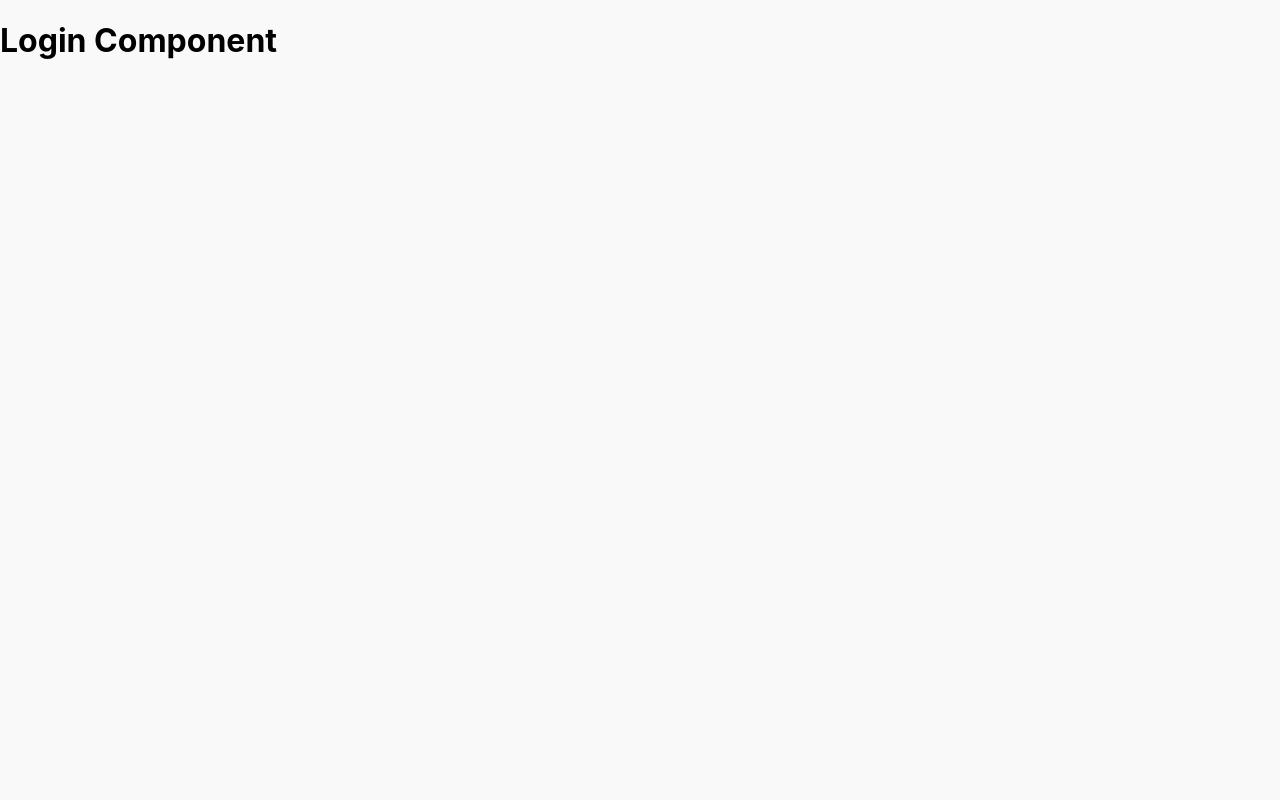
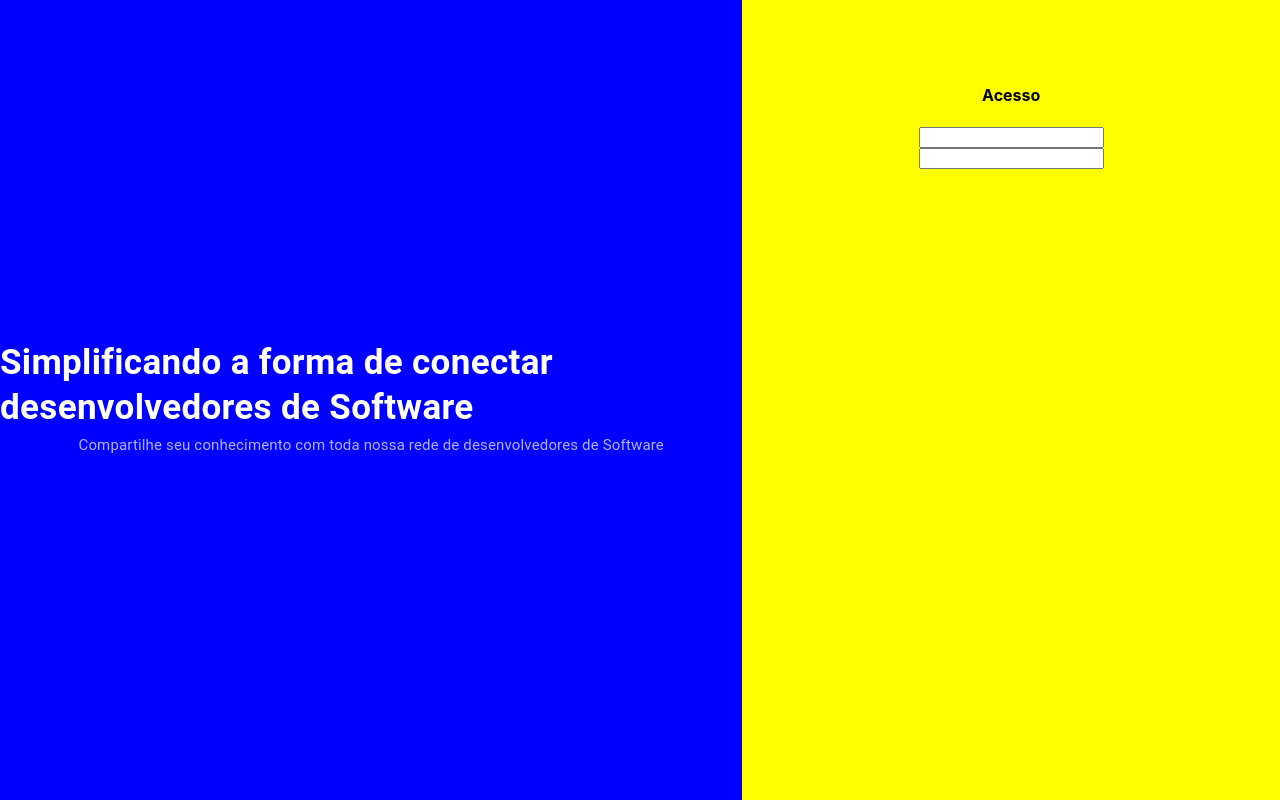
Before and after one commit to belmironeto/conectadev, a React (Create React App) app: page /sign-in in a window 1280 px wide. Built offline with nearby package versions, Linux system fonts and the light colour scheme.

Commit message:
Criação da pagina de Sign-In

```diff
--- a/src/components/PostCard/index.js
+++ b/src/components/PostCard/index.js
@@ -12,9 +12,9 @@
   Typography,
   IconButton,
   Avatar,
-  Icon,
+  //Icon,
 } from '@material-ui/core';
-import { Book } from 'react-feather';
+//import { Book } from 'react-feather';
 
 const useStyles = makeStyles((theme) => ({
   root: {
--- a/src/pages/Signin/index.js
+++ b/src/pages/Signin/index.js
@@ -1,10 +1,64 @@
 import React from 'react';
-import { LogIn } from 'react-feather';
 
+import { makeStyles } from '@material-ui/core/styles';
+import { Typography } from '@material-ui/core';
+
+const useStyles = makeStyles((theme) => ({
+  root: {
+    display: 'flex',
+    flexDirection: 'row',
+    height: '100vh',
+  },
+  left: {
+    background: 'blue',
+    flexBasis: '58%',
+
+    display: 'flex',
+    flexDirection: 'column',
+    justifyContent: 'center',
+    alignItems: 'center',
+  },
+  right: {
+    background: 'yellow',
+    flexBasis: '42%',
+  },
+  form: {
+    display: 'flex',
+    flexDirection: 'column',
+    margin: '64px 32px',
+    alignItems: 'center',
+  },
+}));
 export default function SignIn() {
+  const classes = useStyles();
   return (
-    <div>
-      <h1>Login Component</h1>
+    <div className={classes.root}>
+      <div className={classes.left}>
+        <Typography style={{ color: '#fff', fontSize: 35, lineHeight: '45px' }}>
+          <strong>
+            Simplificando a forma de conectar desenvolvedores de Software
+          </strong>
+        </Typography>
+        <Typography
+          variant="body2"
+          style={{
+            color: 'rgb(255,255,255,0.7)',
+            margimTop: 30,
+            fontSize: 15,
+            lineHeight: '30px',
+          }}
+        >
+          Compartilhe seu conhecimento com toda nossa rede de desenvolvedores de
+          Software
+        </Typography>
+      </div>
+      <div className={classes.right}>
+        <form className={classes.form}>
+          <h4>Acesso</h4>
+          <input type="text" />
+          <input type="text" />
+        </form>
+      </div>
     </div>
   );
 }
--- a/src/theme/pallete.js
+++ b/src/theme/pallete.js
@@ -1,6 +1,6 @@
 import { colors } from '@material-ui/core';
 
-export default {
+const pallete = {
   primary: {
     main: colors.indigo['A400'],
     dark: colors.indigo['A700'],
@@ -12,3 +12,5 @@
     light: colors.orange['A200'],
   },
 };
+
+export default pallete;
--- a/src/theme/typography.js
+++ b/src/theme/typography.js
@@ -1,4 +1,4 @@
-export default {
+const typography = {
   h1: {
     fontWeight: 500,
     fontSize: 35,
@@ -30,3 +30,5 @@
     letterSpacing: '-0.05px',
   },
 };
+
+export default typography;
```
Also changed, not shown: 1 other file (tests, documents, lock files or other folders).
